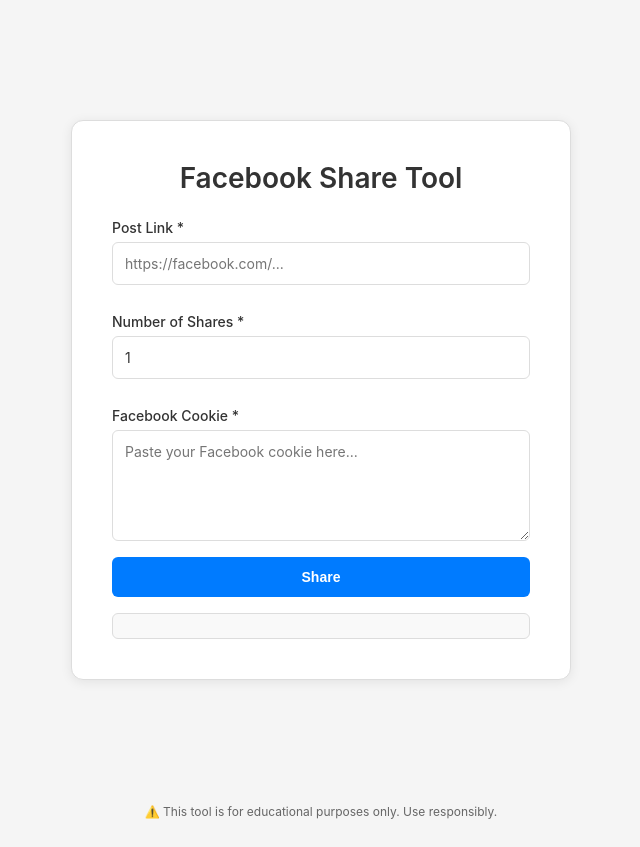
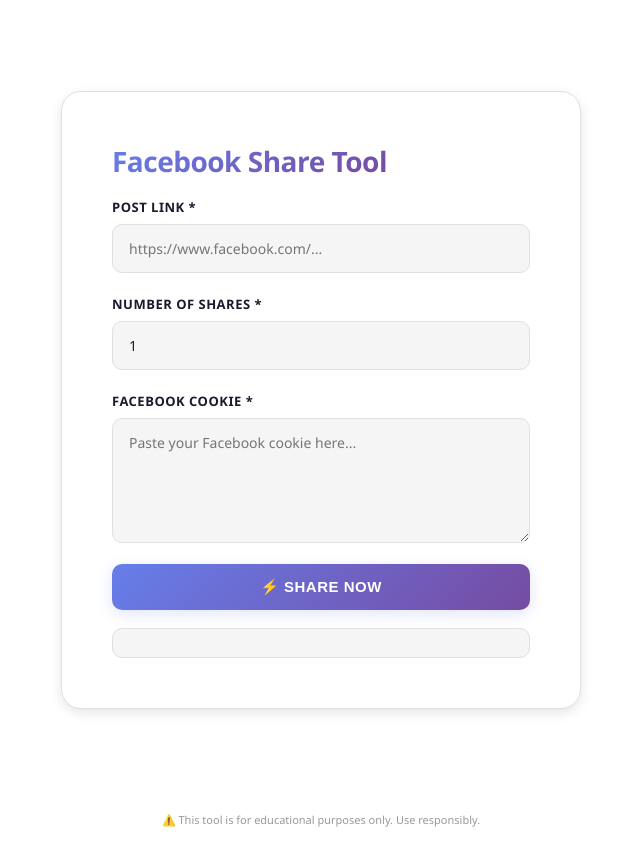
Before and after one commit to SenpaiKazu-ai/spambot, a plain HTML site: page templates/index.html in a window 1280 px wide. Shown: the whole page, without its empty margins (319-959 px from the left). Drawn offline with Linux system fonts and the light colour scheme.

Commit message:
Update index.html

```diff
--- a/templates/index.html
+++ b/templates/index.html
@@ -6,22 +6,33 @@
     <title>SPAM SHARE TOOL</title>
     <style>
       :root {
-        --bg: #f5f5f5;
-        --text: #333;
-        --accent: #007bff;
-        --input-bg: #fff;
-        --border: #ddd;
+        --bg-gradient: #ffffff;
+        --text: #1a1a2e;
+        --text-dark: #1a1a2e;
+        --accent: #667eea;
+        --accent-secondary: #764ba2;
+        --input-bg: #f5f5f5;
+        --border: #e0e0e0;
+        --glass-bg: #ffffff;
       }
+
       * { box-sizing: border-box; }
+
       body {
-        font-family: -apple-system, BlinkMacSystemFont, 'Segoe UI', 'Roboto', sans-serif;
-        background: var(--bg);
+        font-family: 'Segoe UI', 'Trebuchet MS', sans-serif;
+        background: var(--bg-gradient);
         color: var(--text);
         margin: 0;
         padding: 20px;
         min-height: 100vh;
         -webkit-font-smoothing: antialiased;
         -moz-osx-font-smoothing: grayscale;
+        position: relative;
+        overflow-x: hidden;
+      }
+
+      body::before {
+        display: none;
       }
 
       .container {
@@ -29,92 +40,221 @@
         align-items: center;
         justify-content: center;
         min-height: calc(100vh - 40px);
-        text-align: center;
+        position: relative;
+        z-index: 1;
       }
 
       .panel {
-        background: #fff;
-        padding: 40px;
-        border-radius: 12px;
-        box-shadow: 0 2px 12px rgba(0,0,0,0.08);
+        background: var(--glass-bg);
+        backdrop-filter: none;
+        -webkit-backdrop-filter: none;
+        padding: 50px;
+        border-radius: 20px;
+        border: 1px solid var(--border);
         width: 100%;
-        max-width: 500px;
-        border: 1px solid var(--border);
+        max-width: 520px;
+        box-shadow: 0 4px 12px rgba(0, 0, 0, 0.1);
+        animation: slideUp 0.6s ease-out;
+      }
+
+      @keyframes slideUp {
+        from {
+          opacity: 0;
+          transform: translateY(30px);
+        }
+        to {
+          opacity: 1;
+          transform: translateY(0);
+        }
       }
 
       h2 {
-        margin: 0 0 24px 0;
+        margin: 0 0 10px 0;
+        font-size: 32px;
+        font-weight: 700;
+        background: linear-gradient(135deg, var(--accent) 0%, var(--accent-secondary) 100%);
+        -webkit-background-clip: text;
+        -webkit-text-fill-color: transparent;
+        background-clip: text;
+        letter-spacing: -0.5px;
+      }
+
+      .logo-container {
+        display: flex;
+        align-items: center;
+        gap: 12px;
+        margin-bottom: 16px;
+      }
+
+      .logo-icon {
+        width: 40px;
+        height: 40px;
+        background: linear-gradient(135deg, var(--accent) 0%, var(--accent-secondary) 100%);
+        border-radius: 8px;
+        display: flex;
+        align-items: center;
+        justify-content: center;
+        font-size: 24px;
+        box-shadow: 0 4px 12px rgba(102, 126, 234, 0.2);
+      }
+
+      .heading-text {
+        display: flex;
+        flex-direction: column;
+      }
+
+      .heading-text h2 {
+        margin: 0;
         font-size: 28px;
+      }
+
+      .heading-text .tagline {
+        font-size: 11px;
+        color: var(--accent);
+        text-transform: uppercase;
+        letter-spacing: 1px;
         font-weight: 600;
-        color: var(--text);
+      }
+
+      .subtitle {
+        font-size: 13px;
+        color: #666;
+        margin-bottom: 24px;
       }
 
       label {
         display: block;
         text-align: left;
-        margin-top: 16px;
-        margin-bottom: 6px;
-        font-weight: 500;
-        font-size: 14px;
+        margin-top: 18px;
+        margin-bottom: 8px;
+        font-weight: 600;
+        font-size: 13px;
+        text-transform: uppercase;
+        letter-spacing: 0.5px;
+        color: #1a1a2e;
       }
 
       input, textarea {
         width: 100%;
-        padding: 12px;
-        margin-bottom: 12px;
-        border-radius: 6px;
+        padding: 14px 16px;
+        margin-bottom: 4px;
+        border-radius: 10px;
         border: 1px solid var(--border);
         background: var(--input-bg);
         color: var(--text);
         font-size: 14px;
         outline: none;
         font-family: inherit;
+        transition: all 0.3s ease;
       }
 
       input:focus, textarea:focus {
         border-color: var(--accent);
-        box-shadow: 0 0 0 3px rgba(0, 123, 255, 0.1);
+        background: #ffffff;
+        box-shadow: 0 0 0 3px rgba(102, 126, 234, 0.1);
+        transform: translateY(-2px);
       }
 
       button {
         width: 100%;
-        padding: 12px 16px;
+        padding: 14px 16px;
         border: none;
-        border-radius: 6px;
-        background: var(--accent);
-        color: white;
-        font-weight: 600;
-        font-size: 14px;
+        border-radius: 10px;
+        background: linear-gradient(135deg, var(--accent) 0%, var(--accent-secondary) 100%);
+        color: #ffffff;
+        font-weight: 700;
+        font-size: 15px;
         cursor: pointer;
-        transition: background 0.2s;
+        transition: all 0.3s ease;
+        margin-top: 12px;
+        text-transform: uppercase;
+        letter-spacing: 0.5px;
+        box-shadow: 0 4px 15px rgba(102, 126, 234, 0.2);
+        position: relative;
+        overflow: hidden;
       }
-      button:hover:not(:disabled) { background: #0056b3; }
-      button:disabled { opacity: 0.6; cursor: not-allowed; }
+
+      button::before {
+        content: '';
+        position: absolute;
+        top: 0;
+        left: -100%;
+        width: 100%;
+        height: 100%;
+        background: linear-gradient(90deg, transparent, rgba(255,255,255,0.3), transparent);
+        transition: left 0.5s;
+      }
+
+      button:hover:not(:disabled)::before {
+        left: 100%;
+      }
+
+      button:hover:not(:disabled) {
+        transform: translateY(-2px);
+        box-shadow: 0 6px 20px rgba(0, 212, 255, 0.4);
+      }
+
+      button:active:not(:disabled) {
+        transform: translateY(0);
+      }
+
+      button:disabled {
+        opacity: 0.5;
+        cursor: not-allowed;
+      }
 
       #result {
-        margin-top: 16px;
-        font-weight: 500;
-        min-height: 20px;
-        padding: 12px;
-        border-radius: 6px;
-        background: #f9f9f9;
+        margin-top: 18px;
+        font-weight: 600;
+        min-height: 24px;
+        padding: 14px 16px;
+        border-radius: 10px;
+        background: #f5f5f5;
         border: 1px solid var(--border);
+        backdrop-filter: none;
+        font-size: 13px;
+        line-height: 1.5;
       }
 
-      .success { color: #28a745; background: #f0f9f3; border-color: #c3e6cb; }
-      .error { color: #dc3545; background: #fdf5f5; border-color: #f5c6cb; }
-      .info { color: #0056b3; background: #f0f5ff; border-color: #bce7ff; }
+      .success {
+        color: #00b894;
+        background: rgba(0, 184, 148, 0.1);
+        border-color: rgba(0, 184, 148, 0.3);
+        box-shadow: 0 0 20px rgba(0, 184, 148, 0.1);
+      }
+
+      .error {
+        color: #d63031;
+        background: rgba(214, 48, 49, 0.1);
+        border-color: rgba(214, 48, 49, 0.3);
+        box-shadow: 0 0 20px rgba(214, 48, 49, 0.1);
+      }
+
+      .info {
+        color: var(--accent);
+        background: rgba(102, 126, 234, 0.1);
+        border-color: rgba(102, 126, 234, 0.3);
+        box-shadow: 0 0 20px rgba(102, 126, 234, 0.1);
+      }
 
       footer {
-        margin-top: 24px;
-        font-size: 12px;
-        color: #666;
+        margin-top: 32px;
+        font-size: 11px;
+        color: #999;
         text-align: center;
+        position: relative;
+        z-index: 1;
       }
 
       @media (max-width:480px) {
-        .panel { padding: 24px; }
+        .panel {
+          padding: 28px;
+          max-width: 95%;
+        }
         h2 { font-size: 24px; }
+        button, input, textarea {
+          font-size: 16px;
+        }
       }
     </style>
   </head>
@@ -122,10 +262,14 @@
   <body>
     <div class="container">
       <div class="panel">
-        <h2>Facebook Share Tool</h2>
+        <div class="logo-container">
+          <div class="heading-text">
+            <h2>Facebook Share Tool</h2>
+          </div>
+        </div>
 
         <label for="linkToPost">Post Link *</label>
-        <input type="text" id="linkToPost" placeholder="https://facebook.com/..." />
+        <input type="text" id="linkToPost" placeholder="https://www.facebook.com/..." />
 
         <label for="shareCount">Number of Shares *</label>
         <input type="number" id="shareCount" min="1" value="1" />
@@ -133,7 +277,7 @@
         <label for="cookieInput">Facebook Cookie *</label>
         <textarea id="cookieInput" rows="5" placeholder="Paste your Facebook cookie here..."></textarea>
 
-        <button id="shareBtn" onclick="convertAndShare()">Share</button>
+        <button id="shareBtn" onclick="convertAndShare()">⚡ Share Now</button>
 
         <div id="result"></div>
       </div>
```
